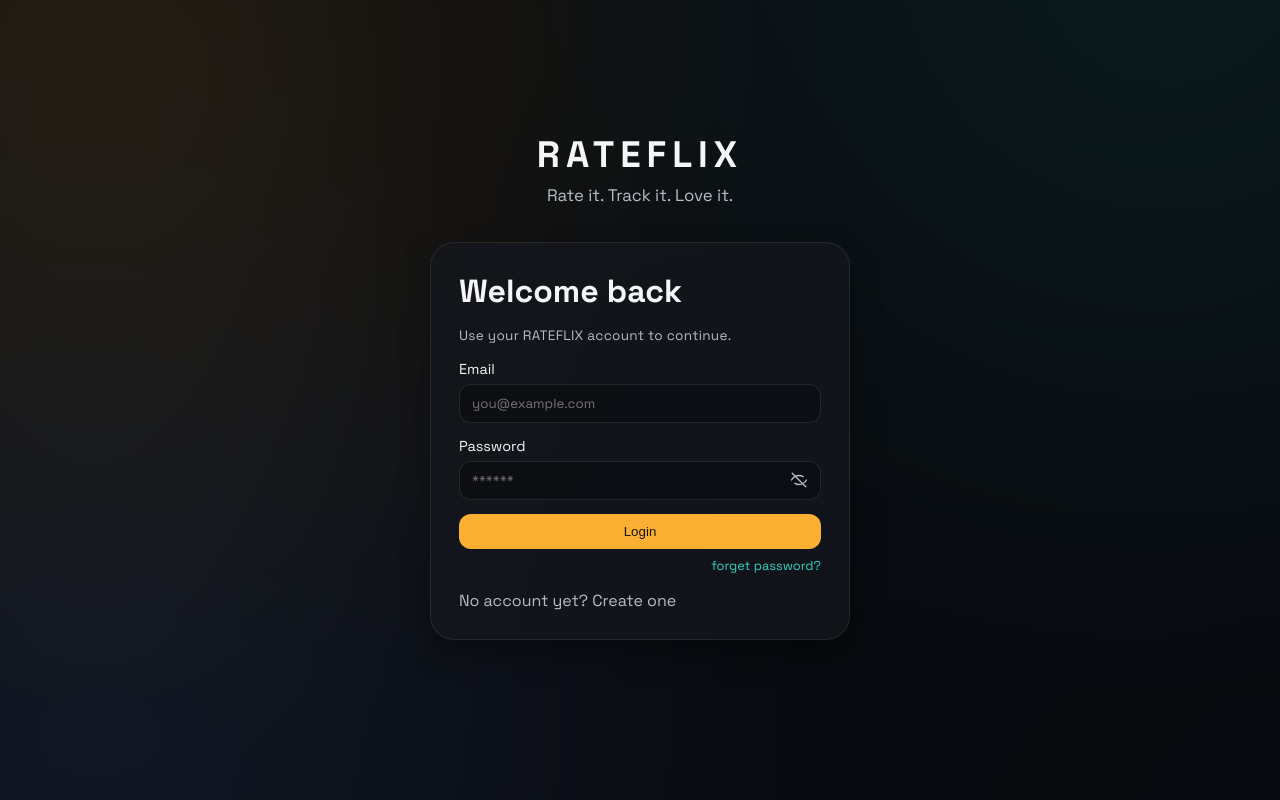
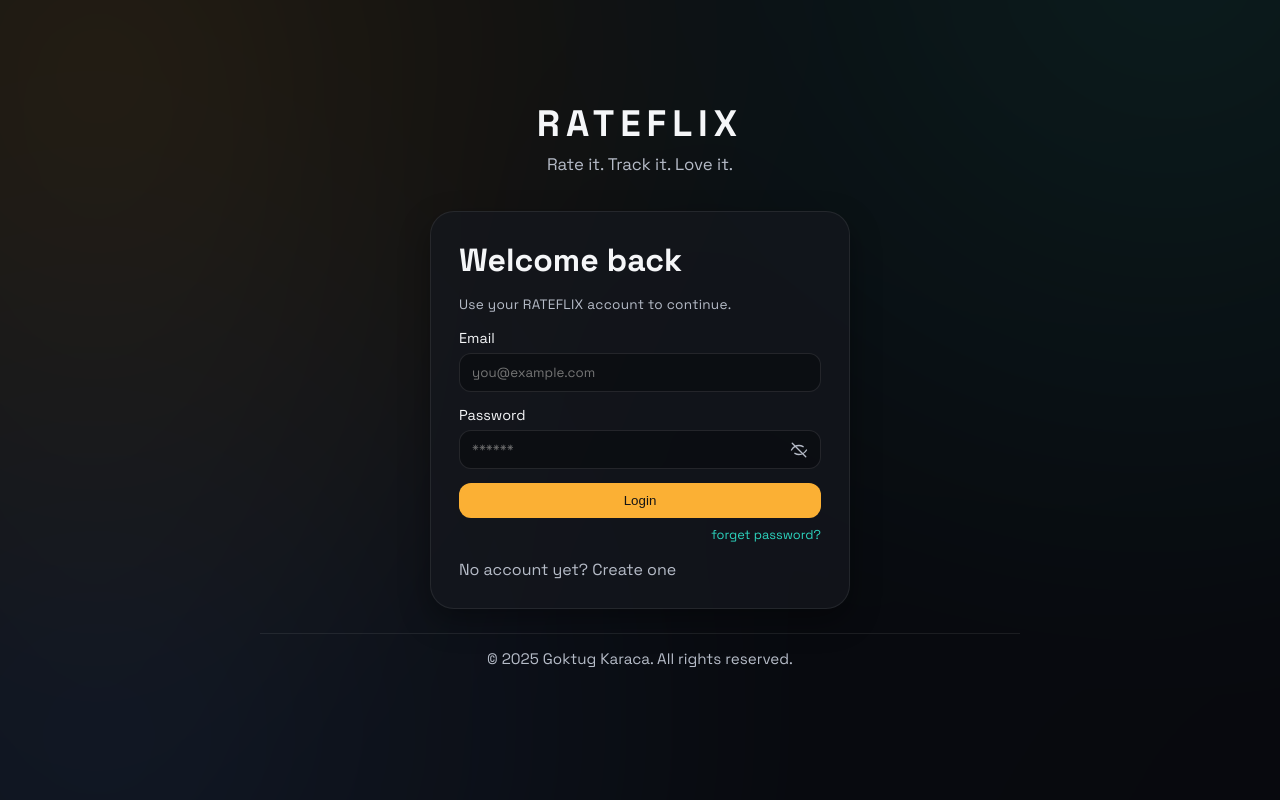
Before and after one commit to krcgoktug/RATEFLIX, a React (Vite) app in the folder client/: page /login in a window 1280 px wide. Built offline with nearby package versions, Linux system fonts and the light colour scheme; no server answers.

Commit message:
Add auth footer copyright and favicon logo

```diff
--- a/client/index.html
+++ b/client/index.html
@@ -3,6 +3,7 @@
   <head>
     <meta charset="UTF-8" />
     <meta name="viewport" content="width=device-width, initial-scale=1.0" />
+    <link rel="icon" type="image/svg+xml" href="/favicon.svg" />
     <title>RATEFLIX</title>
     <link rel="preconnect" href="https://fonts.googleapis.com" />
     <link rel="preconnect" href="https://fonts.gstatic.com" crossorigin />
--- a/client/src/components/Layout.jsx
+++ b/client/src/components/Layout.jsx
@@ -3,6 +3,8 @@ import Sidebar from './Sidebar.jsx';
 import MobileNav from './MobileNav.jsx';
 
 export default function Layout({ children, variant = 'app' }) {
+  const year = new Date().getFullYear();
+
   return (
     <div className={`app-shell variant-${variant}`}>
       <div className="bg-blur" aria-hidden="true"></div>
@@ -10,6 +12,11 @@ export default function Layout({ children, variant = 'app' }) {
       <div className="app-main">
         <Topbar variant={variant} />
         <main className="app-content">{children}</main>
+        {variant === 'auth' && (
+          <footer className="auth-site-footer">
+            {`© ${year} Goktug Karaca. All rights reserved.`}
+          </footer>
+        )}
       </div>
       {variant === 'app' && <MobileNav />}
     </div>
--- a/client/src/styles/global.css
+++ b/client/src/styles/global.css
@@ -1122,6 +1122,17 @@ textarea {
   color: var(--muted);
 }
 
+.auth-site-footer {
+  margin-top: auto;
+  width: min(760px, 100%);
+  padding-top: 14px;
+  border-top: 1px solid var(--border);
+  color: var(--muted);
+  text-align: center;
+  font-size: 0.95rem;
+  line-height: 1.4;
+}
+
 .grid.two {
   display: grid;
   grid-template-columns: repeat(auto-fit, minmax(180px, 1fr));
```
Also changed, not shown: client/public/favicon.svg (added).
